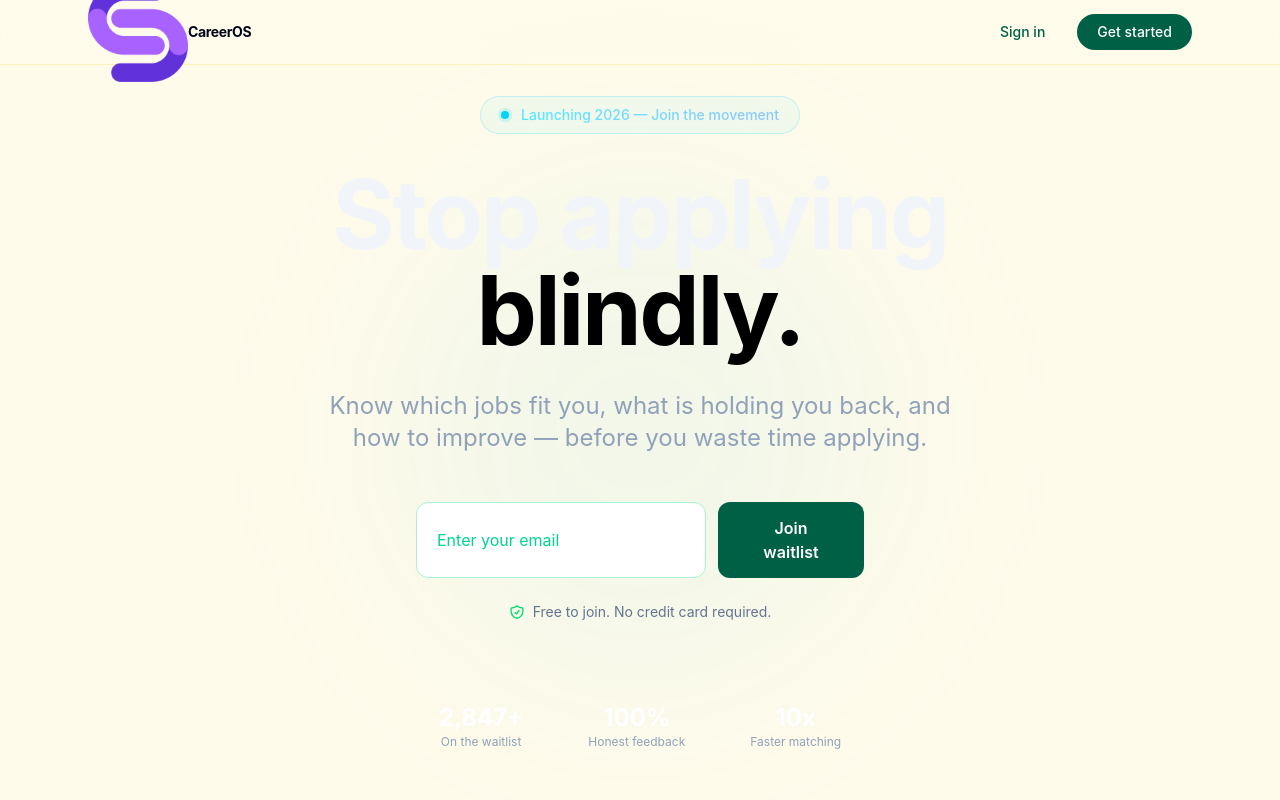
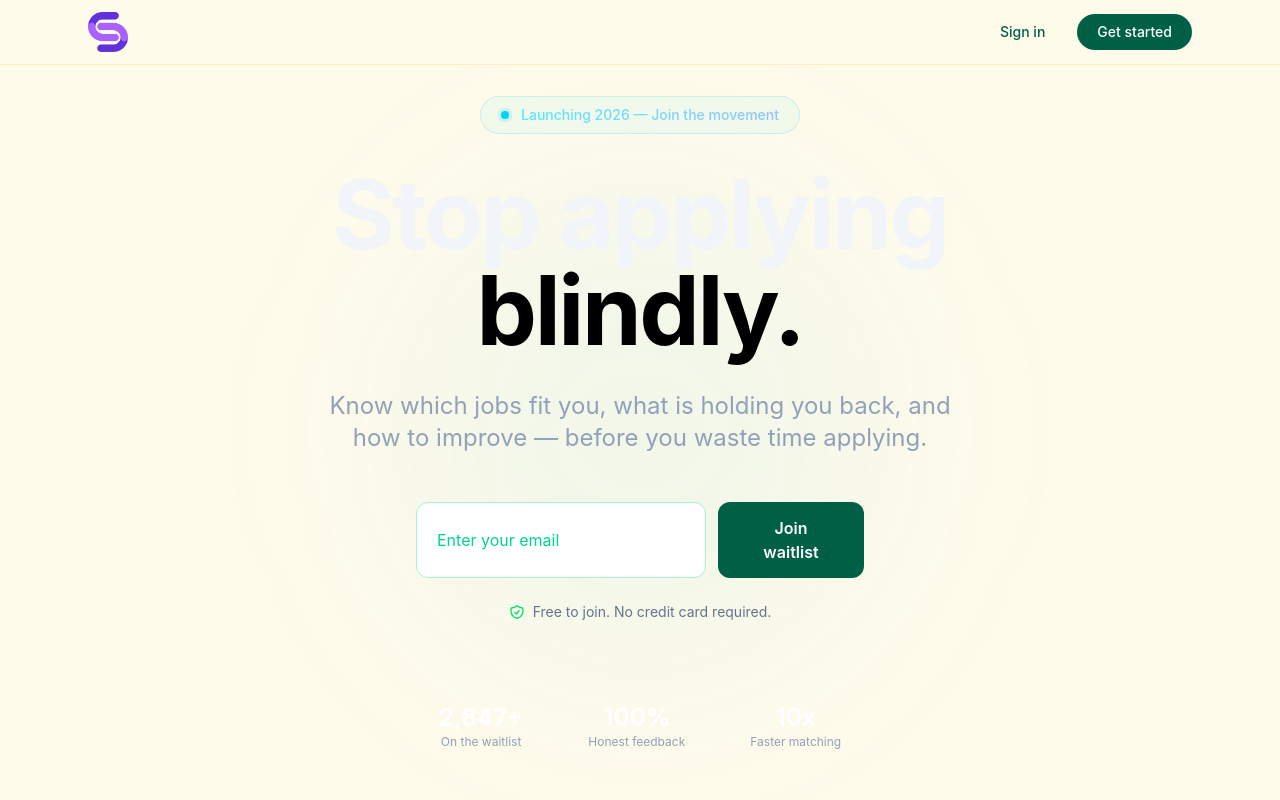
Before and after one commit to dr-winner/careeros, a Next.js app: page / in a window 1280 px wide. Shown: the top 800 px of the page. Built offline with nearby package versions, Linux system fonts and the light colour scheme; no server answers.

Commit message:
fix: reduce logo sizes for header consistency

```diff
--- a/src/app/components/logo.tsx
+++ b/src/app/components/logo.tsx
@@ -9,10 +9,10 @@ interface LogoProps {
 }
 
 const IMAGE_SIZES = {
-    sm: { width: 100, height: 100 },
-    md: { width: 125, height: 125 },
-    lg: { width: 160, height: 160 },
-    xl: { width: 200, height: 200 },
+    sm: { width: 40, height: 40 },
+    md: { width: 48, height: 48 },
+    lg: { width: 64, height: 64 },
+    xl: { width: 80, height: 80 },
 };
 
 const TEXT_SIZES = {
--- a/src/app/components/nav.tsx
+++ b/src/app/components/nav.tsx
@@ -9,7 +9,7 @@ export default function Nav() {
     <nav className="fixed top-0 left-0 right-0 z-50 border-b border-amber-200/50 bg-amber-50/80 backdrop-blur-md">
       <div className="mx-auto flex h-16 max-w-6xl items-center justify-between px-6">
         <Link href="/">
-          <Logo size="sm" />
+          <Logo size="sm" variant="icon-only" />
         </Link>
 
         <div className="flex items-center gap-4">
--- a/src/app/page.tsx
+++ b/src/app/page.tsx
@@ -45,7 +45,7 @@ export default function Home() {
       <footer className="border-t border-amber-200 bg-emerald-900 py-12">
         <div className="mx-auto max-w-6xl px-6 text-center">
           <div className="mb-4 flex items-center justify-center gap-2">
-            <Image src="/cs_logo.png" alt="CareerOS" width={200} height={200} className="rounded-lg" />
+            <Image src="/cs_logo.png" alt="CareerOS" width={40} height={40} className="rounded-lg" />
             <span className="font-semibold text-white">CareerOS</span>
           </div>
           <p className="text-sm text-emerald-300">
```
